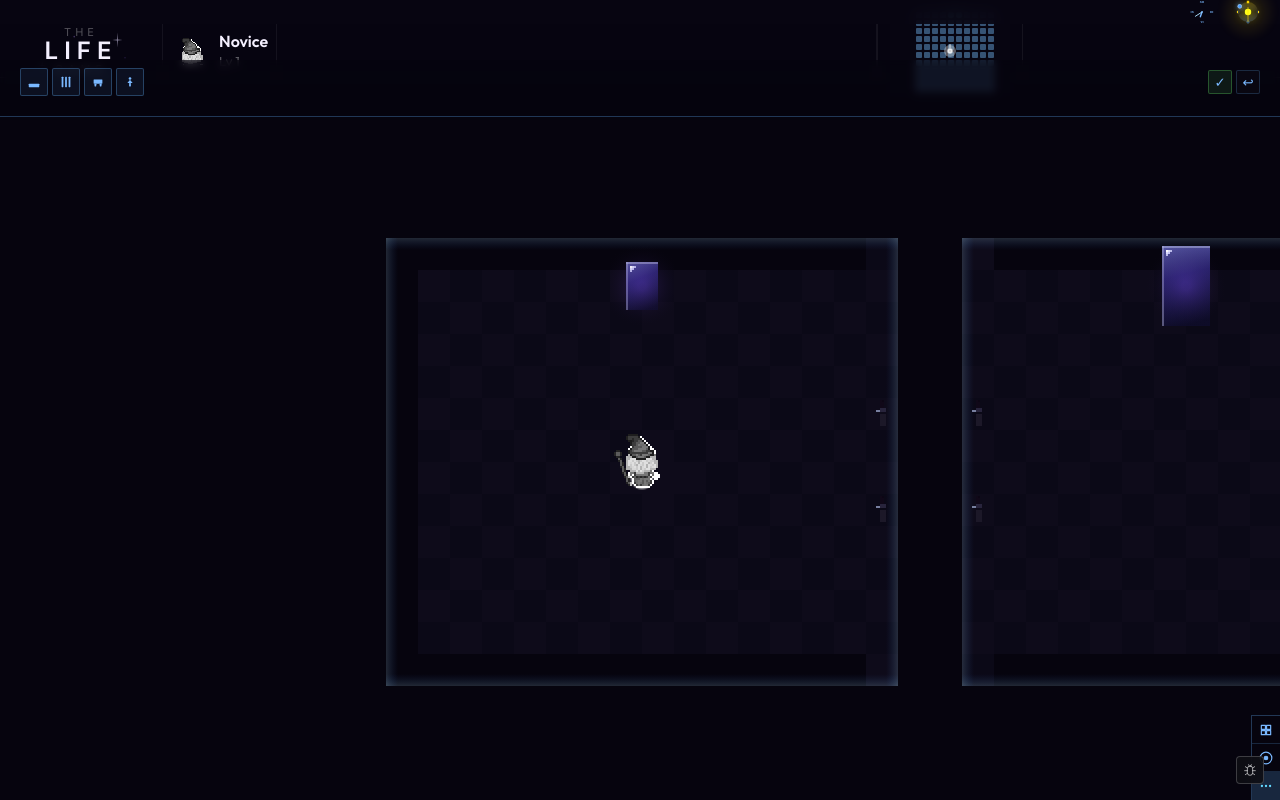
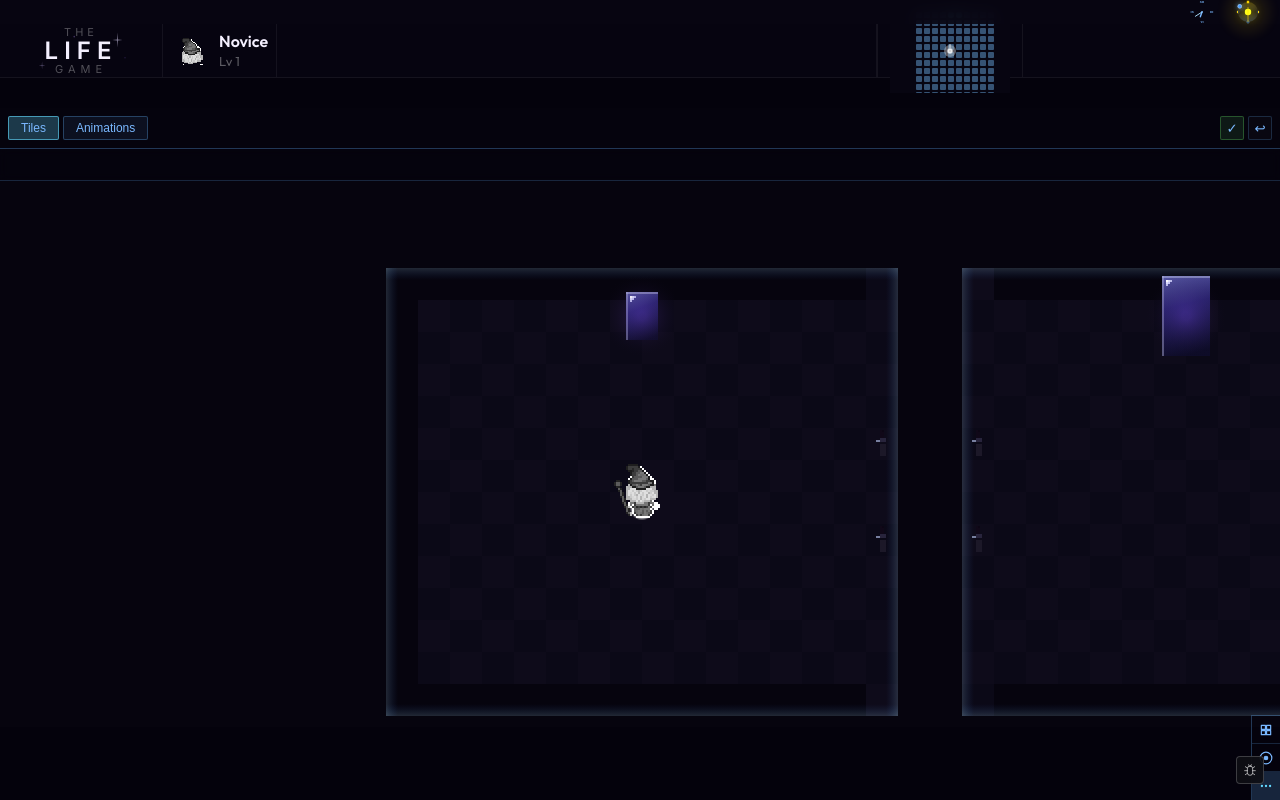
Before and after one commit to cambouquet/life-mmo, a React (Vite) app: page / in a window 1280 px wide. Both pictures are taken after a click on the button 1266 px from the left and 786 px from the top of the page. Built offline with nearby package versions, Linux system fonts and the light colour scheme.

Commit message:
feat: edit map display

```diff
--- a/src/components/App.jsx
+++ b/src/components/App.jsx
@@ -81,6 +81,8 @@ export default function App() {
   const engineRef        = useRef(null)
   const playerStateRef   = useRef(null)
   const worldDataRef     = useRef(null)
+  const editorBarsRef    = useRef(null)
+  const canvasWrapRef    = useRef(null)
   const doorUnlockedRef  = useRef(false)
   const nameSetRef       = useRef(!!charName)
   const colorsSetRef     = useRef(Object.values(charColors).every(v => v !== '#ffffff'))
@@ -95,6 +97,18 @@ export default function App() {
     window.__gameRef = gameRef.current
     window.__exploredTiles = exploredTiles
   }, [exploredTiles])
+
+  // Offset canvas when editor panel opens
+  useEffect(() => {
+    if (debugActive && editorBarsRef.current && canvasWrapRef.current) {
+      const height = editorBarsRef.current.offsetHeight
+      canvasWrapRef.current.style.position = 'relative'
+      canvasWrapRef.current.style.top = `-${height}px`
+    } else if (canvasWrapRef.current) {
+      canvasWrapRef.current.style.position = 'relative'
+      canvasWrapRef.current.style.top = '0'
+    }
+  }, [debugActive])
 
   // Save layer edits and sprite colors to both localStorage and backend
   useEffect(() => {
@@ -282,9 +296,29 @@ export default function App() {
   }, [recorder])
 
   return (
-    <>
     <div className={`game-wrap ${debugActive ? 'debug-active' : ''}`} ref={wrapRef} style={{ transform: `scale(${zoom})`, transformOrigin: '0 0' }}>
       <HUD facing={facing} moving={moving} logEntries={logEntries} charColors={charColors} charName={charName} playerPos={playerPos} exploredTiles={exploredTiles} worldData={worldData} />
+      <div className="guidance-bar">
+        {!showDialog && !showHoroscope && <GuidanceVoice text={guidance} />}
+      </div>
+      <div ref={editorBarsRef}>
+        <MapEditorPanelWrapper
+          isOpen={debugActive}
+          hoveredTile={hoveredTile}
+          layers={worldData?.layers}
+          collMap={worldData?.collMap}
+          layerEdits={layerEdits}
+          onEditSprite={setLayerEdits}
+          highlightColors={highlightColors}
+          onHighlightColorsChange={setHighlightColors}
+          spriteColorOverrides={spriteColorOverrides}
+          onSpriteColorChange={setSpriteColorOverrides}
+          onHoverPreview={setHoverPreview}
+          onPickerStateChange={setPickerState}
+          activeSprite={activeSprite}
+          onActiveSpriteChange={setActiveSprite}
+        />
+      </div>
       <RecordButton
         status={recorder.status}
         progress={recorder.progress}
@@ -296,7 +330,7 @@ export default function App() {
         isOpen={showGallery}
       />
       {!showEditor && (
-        <div className="canvas-wrap">
+        <div className="canvas-wrap" ref={canvasWrapRef}>
         <Game
           ref={gameRef}
           onStateChange={handleStateChange}
@@ -321,8 +355,6 @@ export default function App() {
           activeSprite={activeSprite}
         />
         <div className="ui-overlay" ref={uiOverlayRef}>
-          {!showDialog && !showHoroscope && <GuidanceVoice text={guidance} />}
-
           {showDialog && (
             <DialogModal
               onClose={() => setShowDialog(false)}
@@ -471,22 +503,5 @@ export default function App() {
         />
       )}
     </div>
-    <MapEditorPanelWrapper
-      isOpen={debugActive}
-      hoveredTile={hoveredTile}
-      layers={worldData?.layers}
-      collMap={worldData?.collMap}
-      layerEdits={layerEdits}
-      onEditSprite={setLayerEdits}
-      highlightColors={highlightColors}
-      onHighlightColorsChange={setHighlightColors}
-      spriteColorOverrides={spriteColorOverrides}
-      onSpriteColorChange={setSpriteColorOverrides}
-      onHoverPreview={setHoverPreview}
-      onPickerStateChange={setPickerState}
-      activeSprite={activeSprite}
-      onActiveSpriteChange={setActiveSprite}
-    />
-    </>
   )
 }
--- a/src/components/DebugButton/MapEditorPanel.jsx
+++ b/src/components/DebugButton/MapEditorPanel.jsx
@@ -33,7 +33,7 @@ const SPRITESHEET_VALUES = {
   0x04: SPRITESHEETS_DATA['0x04'].name,
 }
 
-export default function MapEditorPanel({ hoveredTile, layers, collMap, layerEdits, onEditSprite, highlightColors, onHighlightColorsChange, spriteColorOverrides, onSpriteColorChange, onHoverPreview, onPickerStateChange, activeSprite, onActiveSpriteChange }) {
+export default function MapEditorPanel({ activeMenu, onMenuChange, hoveredTile, layers, collMap, layerEdits, onEditSprite, highlightColors, onHighlightColorsChange, spriteColorOverrides, onSpriteColorChange, onHoverPreview, onPickerStateChange, activeSprite, onActiveSpriteChange }) {
   const [floorColors, setFloorColors] = useState(spriteColors.floor)
   const [wallColors, setWallColors] = useState(spriteColors.wall)
   const [backups, setBackups] = useState(loadBackups)
@@ -43,67 +43,8 @@ export default function MapEditorPanel({ hoveredTile, layers, collMap, layerEdit
   const firstTile = tiles[0]
   const { c, r } = firstTile || { c: null, r: null }
 
-  const fieldToLayerMap = { ground: 'ground', wall: 'walls', obj: 'objects', entity: 'entities' }
-
-  const getSpriteForTiles = (field) => {
-    const sprites = tiles.map(tile => {
-      const tileKey = `${tile.c},${tile.r}`
-      return layerEdits[tileKey]?.[field] ?? layers[fieldToLayerMap[field]]?.[tile.r]?.[tile.c]
-    })
-    const first = sprites[0]
-    const allSame = sprites.every(s => s === first || (s && first && s.ss === first.ss && s.row === first.row))
-    return allSame ? first : null
-  }
-
-  const collValue = hoveredTile && c !== null && r !== null ? collMap[r]?.[c] ?? '?' : '?'
-  const collName = COLL_VALUES[collValue] || `${collValue}`
-
-  const ground = getSpriteForTiles('ground')
-  const wall = getSpriteForTiles('wall')
-  const obj = getSpriteForTiles('obj')
-  const entity = getSpriteForTiles('entity')
-
-  // No longer needed - picker is controlled by App parent
-
   const openPicker = (category) => {
     onPickerStateChange?.(prev => ({ ...prev, pickerOpen: category, activeTab: 'tiles' }))
-  }
-
-  const EditableField = ({ label, value, field, onEdit }) => (
-    <div className="cell-info__line">
-      <strong>{label}:</strong>
-      <span
-        className="cell-info__value"
-        onClick={() => onEdit(field)}
-      >
-        {value || '—'}
-      </span>
-    </div>
-  )
-
-  const collOptions = Object.values(COLL_VALUES)
-
-  const getSpriteUrl = (ss) => {
-    const ssHex = `0x${ss.toString(16).padStart(2, '0')}`
-    const ssData = SPRITESHEETS_DATA[ssHex]
-    return `/src/assets/sprites/${ssData?.file || ''}`
-  }
-
-  const getSpriteSize = (ss) => {
-    if (ss === 0x02) return 32 // mirror
-    if (ss === 0x03) return 32 // table
-    return 16 // floor, wall, torch
-  }
-
-  const getSpriteColor = (ss, row, variant) => {
-    // For floor (ss=0), use variant for color index, not row
-    const colorKey = ss === 0x00 ? variant : row
-    const overrideKey = ss === 0x00 ? `${ss}_v${variant}` : `${ss}_${row}`
-
-    if (spriteColorOverrides?.[overrideKey]) return spriteColorOverrides[overrideKey]
-    if (ss === 0x00) return spriteColors.floor[colorKey] ?? spriteColors.floor[0]
-    if (ss === 0x01) return spriteColors.wall[colorKey] ?? spriteColors.wall[0]
-    return '#0a0612'
   }
 
   const createBackup = () => {
@@ -134,12 +75,6 @@ export default function MapEditorPanel({ hoveredTile, layers, collMap, layerEdit
     const newBackups = backups.filter(b => b.id !== id)
     setBackups(newBackups)
     saveBackups(newBackups)
-  }
-
-  const getActiveSpriteDisplay = () => {
-    if (!activeSprite.sprite) return null
-    const { ss, row, variant } = activeSprite.sprite
-    return getSpriteColor(ss, row, variant)
   }
 
   const CategoryIcon = ({ type }) => {
@@ -175,37 +110,33 @@ export default function MapEditorPanel({ hoveredTile, layers, collMap, layerEdit
     return icons[type]
   }
 
-  const categories = [
-    { key: 'floor', label: 'Ground' },
-    { key: 'wall', label: 'Wall' },
-    { key: 'table', label: 'Object' },
-    { key: 'torch', label: 'Entity' }
+  const menuItems = [
+    { key: 'tiles', label: 'Tiles' },
+    { key: 'animations', label: 'Animations' }
   ]
 
   return (
-    <div className="cell-info">
-      <div className="cell-info__header" style={{ display: 'flex', justifyContent: 'space-between', alignItems: 'center', gap: '6px', padding: '0 4px' }}>
+    <div style={{ display: 'flex', justifyContent: 'space-between', alignItems: 'center', gap: '6px', width: '100%' }}>
       <div style={{ display: 'flex', alignItems: 'center', gap: '4px', flex: 1 }}>
-          {categories.map(cat => (
+        {menuItems.map(item => (
           <button
-              key={cat.key}
-              onClick={() => openPicker(cat.key)}
+            key={item.key}
+            onClick={() => onMenuChange?.(item.key)}
             style={{
               display: 'flex',
               alignItems: 'center',
               justifyContent: 'center',
-                width: '28px',
-                height: '28px',
-                padding: 0,
-                background: activeSprite.category === cat.key && activeSprite.sprite ? 'rgba(100, 220, 255, 0.25)' : 'rgba(100, 180, 255, 0.08)',
-                border: activeSprite.category === cat.key ? '1px solid rgba(100, 220, 255, 0.6)' : '1px solid rgba(100, 180, 255, 0.3)',
+              padding: '4px 12px',
+              background: activeMenu === item.key ? 'rgba(100, 220, 255, 0.25)' : 'rgba(100, 180, 255, 0.08)',
+              border: activeMenu === item.key ? '1px solid rgba(100, 220, 255, 0.6)' : '1px solid rgba(100, 180, 255, 0.3)',
               borderRadius: '2px',
               cursor: 'pointer',
               color: '#7ab8ff',
+              fontSize: '12px',
             }}
-              title={cat.label}
+            title={item.label}
           >
-              <CategoryIcon type={cat.key} />
+            {item.label}
           </button>
         ))}
       </div>
@@ -302,6 +233,5 @@ export default function MapEditorPanel({ hoveredTile, layers, collMap, layerEdit
           </div>
         </div>
       </div>
-    </div>
   )
 }
--- a/src/components/DebugButton/MapEditorPanelWrapper.jsx
+++ b/src/components/DebugButton/MapEditorPanelWrapper.jsx
@@ -1,12 +1,18 @@
+import { useState } from 'react'
 import MapEditorPanel from './MapEditorPanel.jsx'
 import './MapEditorPanelWrapper.scss'
 
 export default function MapEditorPanelWrapper({ isOpen, ...props }) {
+  const [activeMenu, setActiveMenu] = useState('tiles')
+
   if (!isOpen) return null
 
   return (
-    <div className="map-editor-wrapper">
-      <MapEditorPanel {...props} />
+    <div className="map-editor-bars">
+      <div className="map-editor-bar">
+        <MapEditorPanel activeMenu={activeMenu} onMenuChange={setActiveMenu} {...props} />
+      </div>
+      <div className="map-editor-submenu-bar" />
     </div>
   )
 }
--- a/src/components/DebugButton/MapEditorPanelWrapper.scss
+++ b/src/components/DebugButton/MapEditorPanelWrapper.scss
@@ -1,21 +1,40 @@
-.map-editor-wrapper {
-  position: fixed;
-  top: 60px;
-  left: 0;
-  right: 0;
+.map-editor-bars {
+  display: flex;
+  flex-direction: column;
+  width: 100%;
+  flex-shrink: 0;
+  position: relative;
+  z-index: 10;
+}
+
+.map-editor-bar {
+  width: 100%;
   background: rgba(6, 4, 14, 0.6);
   border-bottom: 1px solid rgba(100, 180, 255, 0.3);
   display: flex;
   flex-direction: row;
   flex-wrap: wrap;
-  align-items: flex-start;
+  align-items: center;
   padding: 8px;
   gap: 8px;
   font-size: 12px;
   color: #7ab8ff;
-  z-index: 998;
-  min-height: 40px;
-  max-height: 40vh;
-  overflow-y: auto;
+  flex-shrink: 0;
   backdrop-filter: blur(4px);
 }
+
+.map-editor-submenu-bar {
+  width: 100%;
+  background: rgba(6, 4, 14, 0.4);
+  border-bottom: 1px solid rgba(100, 180, 255, 0.2);
+  display: flex;
+  flex-direction: row;
+  align-items: center;
+  padding: 8px;
+  gap: 8px;
+  font-size: 12px;
+  color: #7ab8ff;
+  flex-shrink: 0;
+  backdrop-filter: blur(4px);
+  min-height: 32px;
+}
--- a/src/game/config/spriteColors.json
+++ b/src/game/config/spriteColors.json
@@ -1,4 +1,4 @@
 {
-  "floor": ["#0e0b1a", "#0b0917", "#ff0000"],
+  "floor": ["#0e0b1a", "#0b0917", "#ff0000", "#5c5c5c", "#707070", "#484848"],
   "wall": ["#0c0a14", "#1e1a38", "#100e1c", "#0e0c1c"]
 }
--- a/src/game/spritesheets.js
+++ b/src/game/spritesheets.js
@@ -21,6 +21,7 @@ export const SHEETS = {
       { g: 0x01, name: 'floor_b',     color: '#0b0917' },  // checkerboard odd
       { g: 0x02, name: 'floor_void',  color: '#06040e' },  // void/gap (impassable)
       { g: 0x03, name: 'floor_door',  color: '#0e0b1a' },  // door corridor floor
+      { g: 0x04, name: 'floor_stone', color: '#5c5c5c' },  // stone floor
     ],
   },
 
--- a/src/styles/_game.scss
+++ b/src/styles/_game.scss
@@ -24,11 +24,21 @@
   height: 100%;
 }
 
+.guidance-bar {
+  width: 100%;
+  display: flex;
+  align-items: center;
+  justify-content: center;
+  height: 30px;
+  flex-shrink: 0;
+  pointer-events: none;
+
+  & > * {
+    pointer-events: auto;
+  }
+}
+
 .guidance {
-  position: absolute;
-  top: 16px;
-  left: 0;
-  right: 0;
   height: 20px;
   display: flex;
   align-items: center;
--- a/src/styles/_hud.scss
+++ b/src/styles/_hud.scss
@@ -17,6 +17,7 @@
   display: flex;
   flex-direction: column;
   width: 100%;
+  flex-shrink: 0;
   pointer-events: none; // Let Clicks pass to game if not on a child
 
   & > * {
```
Lines whose indentation alone changed are shown as unchanged.
